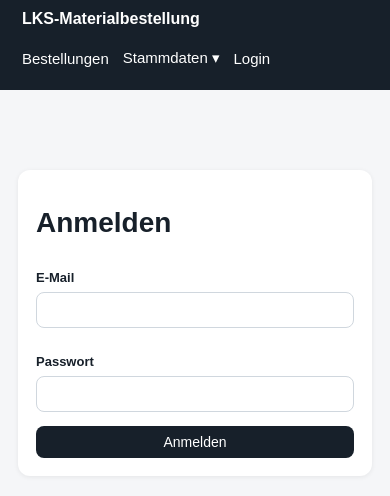
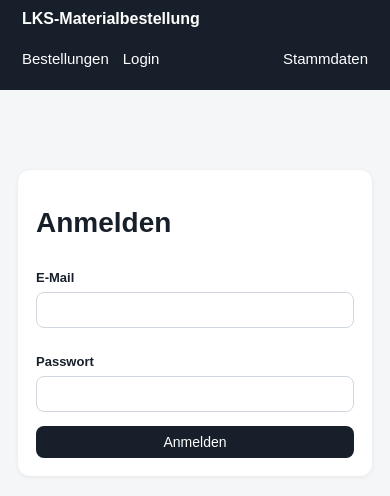
Before and after one commit to VadimPodolski/lks-materialbestellung-v2, a Next.js app: page /login in a window 390 px wide. Shown: the top 496 px of the page. Built offline with nearby package versions, Linux system fonts and the light colour scheme; no server answers.

Commit message:
Move master data navigation to the right

```diff
--- a/app/globals.css
+++ b/app/globals.css
@@ -36,6 +36,15 @@
 }
 
 .main-nav {
+  display: flex;
+  align-items: center;
+  justify-content: space-between;
+  gap: 20px;
+  flex: 1;
+}
+
+.nav-left,
+.nav-right {
   display: flex;
   align-items: center;
   gap: 20px;
@@ -392,6 +401,13 @@
   }
 
   .main-nav {
+    width: 100%;
+    flex-wrap: wrap;
+    gap: 14px;
+  }
+
+  .nav-left,
+  .nav-right {
     flex-wrap: wrap;
     gap: 14px;
   }
--- a/app/layout.tsx
+++ b/app/layout.tsx
@@ -15,11 +15,15 @@
           <Link href="/orders" className="brand">LKS-Materialbestellung</Link>
 
           <nav className="main-nav">
+            <div className="nav-left">
               <Link href="/orders">Bestellungen</Link>
+              <LoginLogoutLink />
+            </div>
 
+            <div className="nav-right">
               <div className="dropdown">
                 <Link href="/masterdata" className="dropdown-trigger">
-                Stammdaten ▾
+                  Stammdaten
                 </Link>
 
                 <div className="dropdown-menu">
@@ -29,8 +33,7 @@
                   <Link href="/masterdata?type=cross_sections">Querschnitte</Link>
                 </div>
               </div>
-
-           <LoginLogoutLink />
+            </div>
           </nav>
         </div>
 
```
Lines whose indentation alone changed are shown as unchanged.
